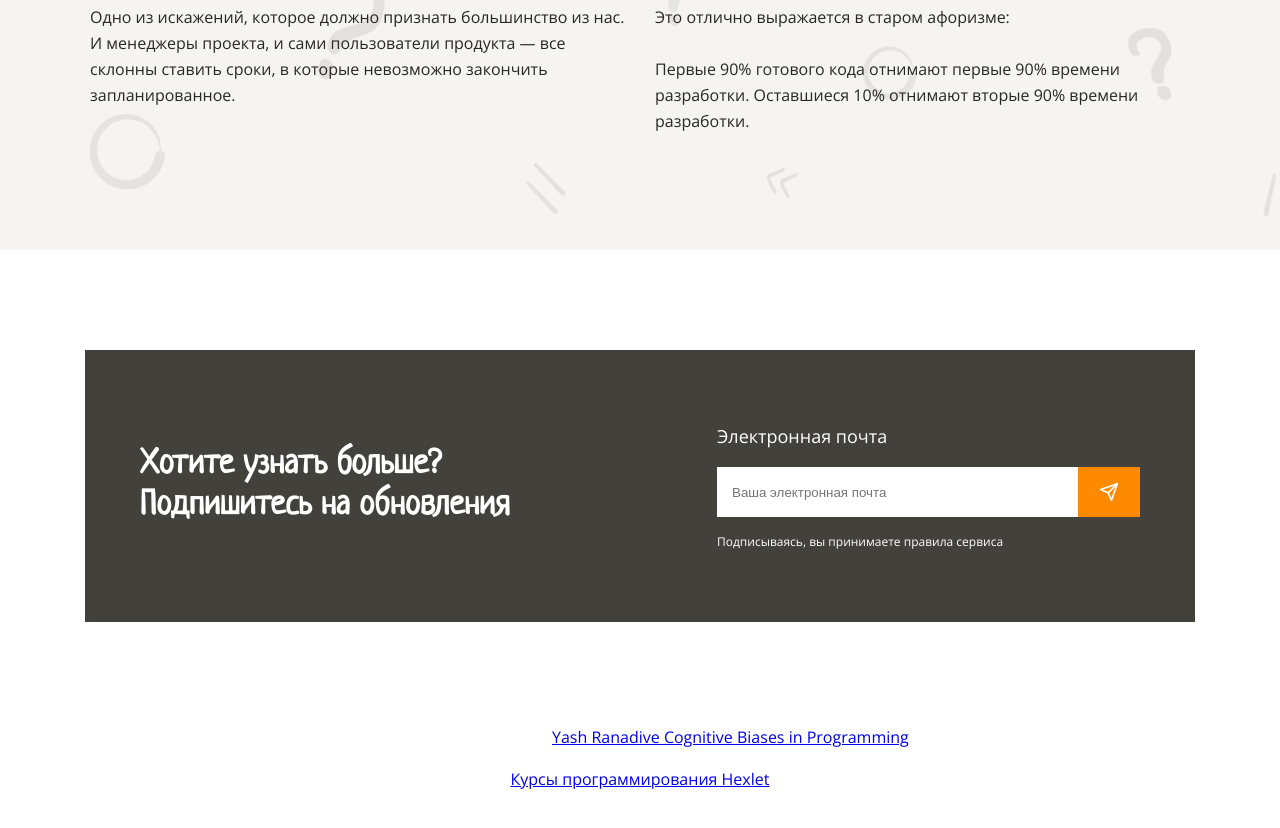
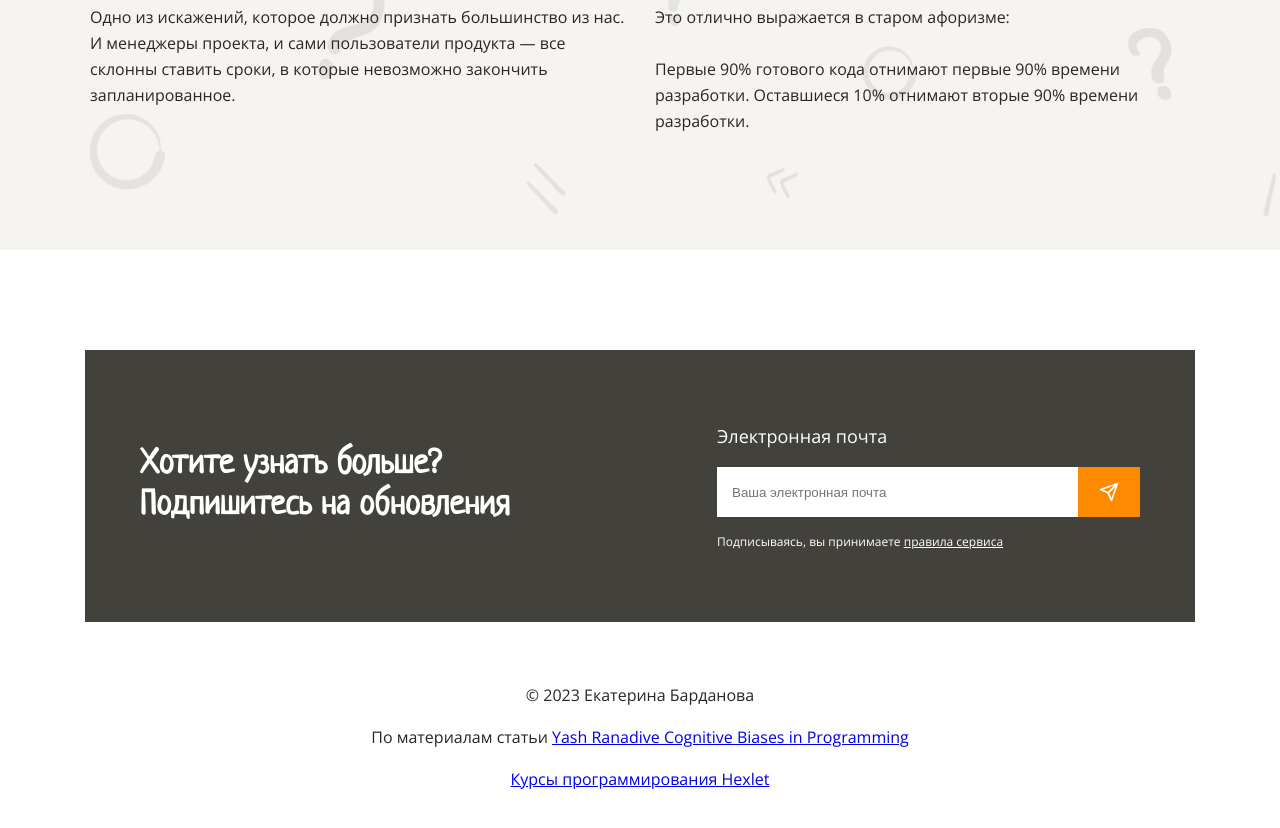
Before and after one commit to EkaterinaBardanova/layout-designer-project-58, a website: page src/index.html in a window 1280 px wide. Shown: the part 7031-7859 px from the top of the page. Drawn offline with Linux system fonts and the light colour scheme.

Commit message:
fix footer

```diff
--- a/src/index.html
+++ b/src/index.html
@@ -269,14 +269,14 @@
                         <input name="email" type="text" placeholder="Ваша электронная почта" >
                         <button class="btn"></button>
                     </form>
-                    <p class="text-accept-rules">Подписываясь, вы принимаете правила сервиса</p>
+                    <p class="text-accept-rules">Подписываясь, вы принимаете <a class="text-accept-rules" href="#">правила сервиса</a></p>
                 </div>
             </div>
 
             <div class="footer-text">
-                <p>© 2023 Екатерина Барданова</p>
-                <p>По материалам статьи <a href="https://medium.com/hackernoon/cognitive-biases-in-programming-5e937707c27b">Yash Ranadive Cognitive Biases in Programming</a></p>
-                <p><a href="https://ru.hexlet.io/my">Курсы программирования Hexlet</a></p>
+                <p  class="color-dark">© 2023 Екатерина Барданова</p>
+                <p class="color-dark">По материалам статьи <a href="https://medium.com/hackernoon/cognitive-biases-in-programming-5e937707c27b">Yash Ranadive Cognitive Biases in Programming</a></p>
+                <p class="color-dark"><a href="https://ru.hexlet.io/my">Курсы программирования Hexlet</a></p>
 
             </div>
 
```
